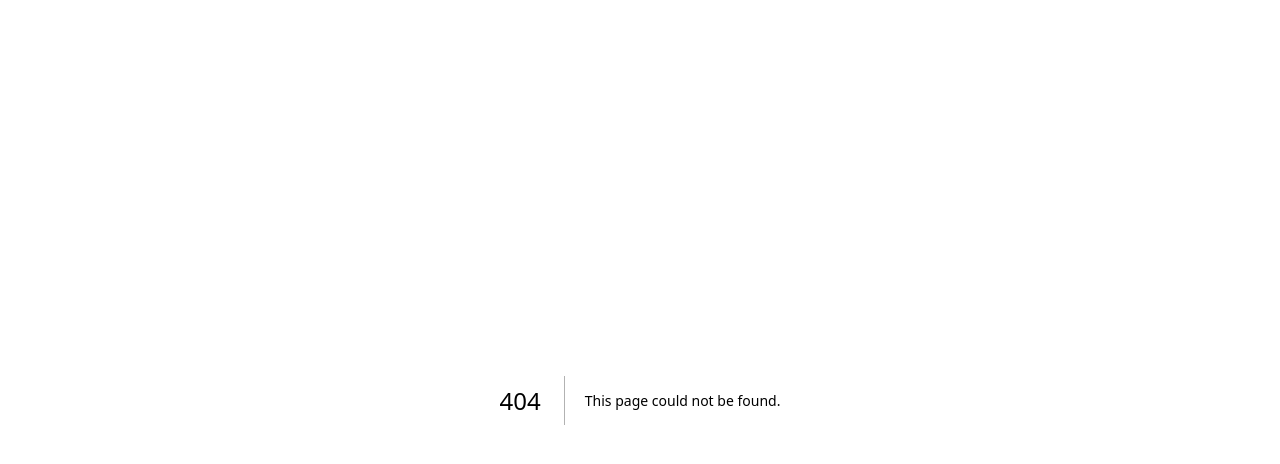
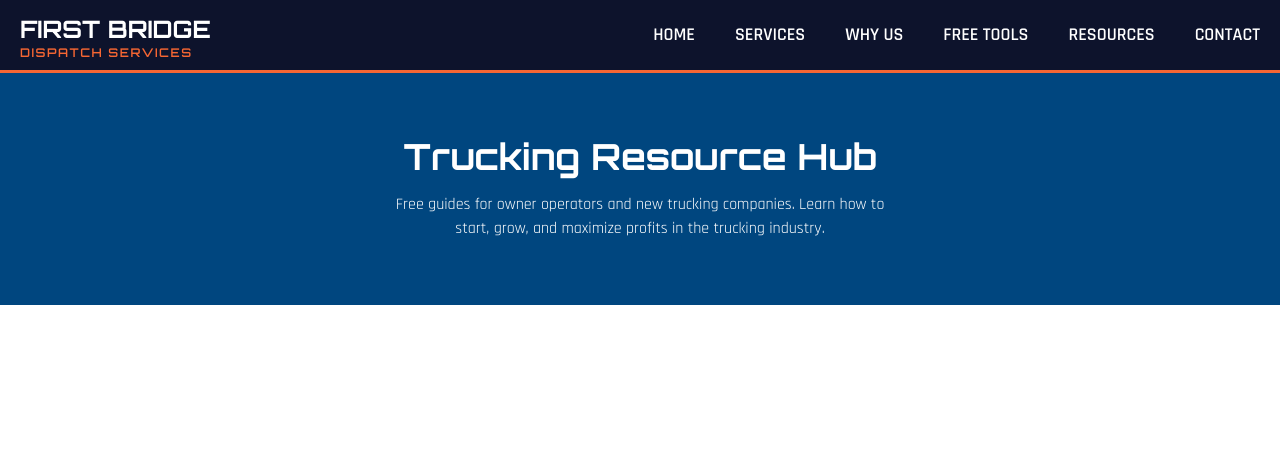
Before and after one commit to Fassam-Khan/firstbridgeus, a Next.js app: page /resources in a window 1280 px wide. Before the commit this address had no page. Shown: the top 464 px of the page. Built offline with nearby package versions, Linux system fonts and the light colour scheme.

Commit message:
resource page added

```diff
--- /dev/null
+++ b/app/resources/page.jsx
@@ -0,0 +1,22 @@
+import React from 'react'
+import Header from '@/component/Header'
+const page = () => {
+    return (
+        <div>
+            <Header />
+            {/* Title Section  */}
+            <div className='bg-[#00467f] !py-4 text-white text-center'>
+                <div className="wrapper flex justify-center items-center flex-col gap-4 md:h-[200px]">
+                    <h2 className='font-[Orbitron] text-4xl font-bold'>Trucking Resource Hub</h2>
+                    <div className='md:w-[500px]'>
+                        <p>Free guides for owner operators and new trucking companies. Learn how to start, grow, and maximize profits in the trucking industry.</p>
+                    </div>
+                </div>
+            </div>
+
+
+        </div>
+    )
+}
+
+export default page
```
